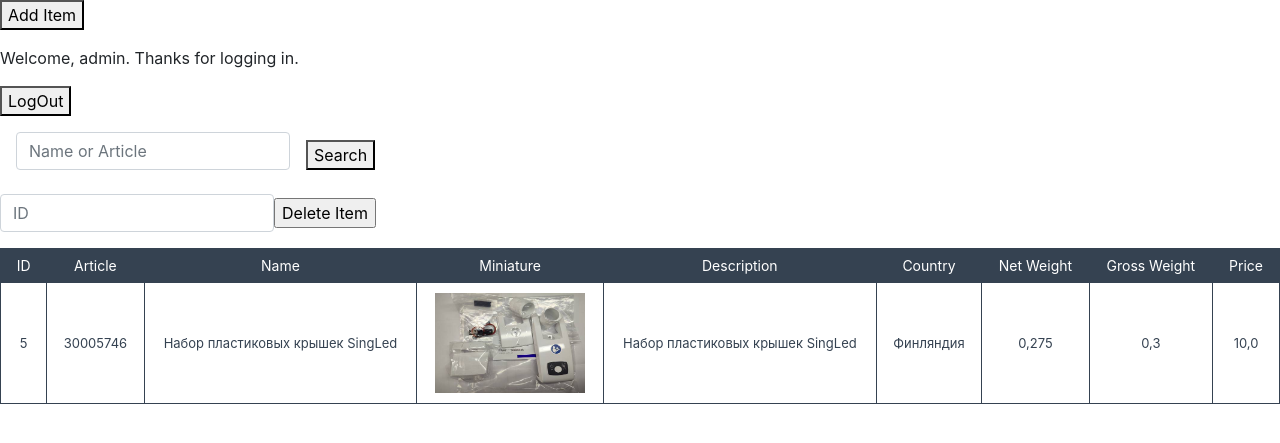
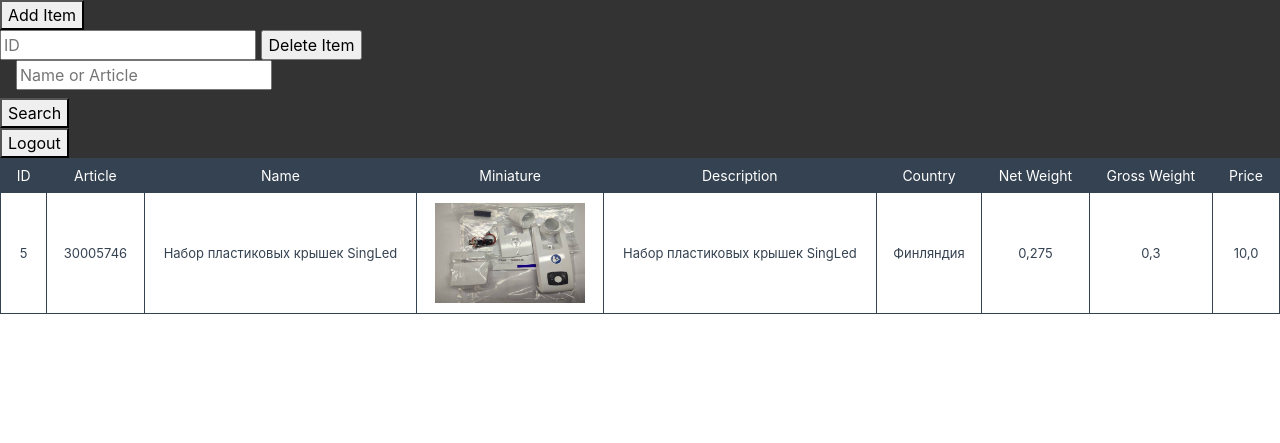
Before and after one commit to UISJOKE/StockWeb, a Django app: page /stock in a window 1280 px wide. Shown: the top 443 px of the page. Run offline with Django 4.2, Linux system fonts and the light colour scheme; a user stored in the database is signed in; data comes from the database, SQL or seed files in the repository; some libraries are stand-ins or nearby versions.

```diff
--- a/static/css/iksweb.css
+++ b/static/css/iksweb.css
@@ -3,3 +3,30 @@ th{font-weight:normal;font-size:14px; color:#ffffff;background-color:#354251;}
 td{font-size:13px;color:#354251;}
 td,th{white-space:pre-wrap;padding:10px 15px;line-height:13px;vertical-align: middle;border: 1px solid #354251;}	table.iksweb tr:hover{background-color:#f9fafb}
 tr:hover td{color:#354251;cursor:default;}
+
+.topnav {
+    background-color: #333;
+    overflow: hidden;
+}
+
+/* Style the links inside the navigation bar */
+.topnav a {
+    float: left;
+    color: #f2f2f2;
+    text-align: center;
+    padding: 14px 16px;
+    text-decoration: none;
+    font-size: 17px;
+}
+
+/* Change the color of links on hover */
+.topnav a:hover {
+    background-color: #ddd;
+    color: black;
+}
+
+/* Add a color to the active/current link */
+.topnav a.active {
+    background-color: #4CAF50;
+    color: white;
+}
--- a/stock/urls.py
+++ b/stock/urls.py
@@ -6,7 +6,7 @@ from . import views
 
 urlpatterns = [
                   path('', views.mainOfStock, name='Main-of-Stock'),
-                  path('stock', StockView.as_view(template_name='index.html'), name='stock-home'),
+                  path('stock', StockView.as_view(template_name='red.html'), name='stock-home'),
                   path('', include('django.contrib.auth.urls')),
                   path("create", views.CreateStockView.as_view(), name='create_stock'),
                   path('search', views.search, name='search'),
--- a/stock/views.py
+++ b/stock/views.py
@@ -12,7 +12,7 @@ from .form import StockForm, UserRegisterForm
 
 class StockView(ListView):
     model = Stock
-    template_name = 'index.html'
+    template_name = 'red.html'
     context_object_name = 'stock'
 
     def dispatch(self, request, *args, **kwargs):
@@ -81,7 +81,7 @@ def delete(request):
         item.delete()
         return HttpResponseRedirect("/")
 
-    return render(request, 'index.html')
+    return render(request, 'red.html')
 
 def register(request):
     if request.method == 'POST':
--- a/templates/index.html
+++ /dev/null
@@ -1,68 +0,0 @@
-{% load static %}
-<link rel="stylesheet" href="{% static 'css/iksweb.css' %}">
-<link rel="stylesheet" href="https://stackpath.bootstrapcdn.com/bootstrap/4.5.0/css/bootstrap.min.css" integrity="sha384-9aIt2nRpC12Uk9gS9baDl411NQApFmC26EwAOH8WgZl5MYYxFfc+NcPb1dKGj7Sk" crossorigin="anonymous">
-<script src="https://ajax.googleapis.com/ajax/libs/jquery/3.4.1/jquery.min.js"></script>
-<body>
-<form action={% url "create_stock" %} method='POST'>
-    {% csrf_token %}
-    <button>Add Item</button>
-</form>
-<p>Welcome, {{ user.get_username }}. Thanks for logging in.</p>
-<form action={% url "logout" %} method='POST'>
-    {% csrf_token %}
-    <button>LogOut</button>
-</form>
-<form action="{% url 'search' %}" class="form-inline" method="get">
-
-<div class="form-group mb-8">
-
-
-</div>
-
-<div class="form-group mx-sm-3 mb-2">
-
-<label for="" class="sr-only">search</label>
-
-<input name="search" type="text" class="form-control" id="" placeholder="Name or Article">
-
-</div>
-
-<button type="submit" >Search</button>
-
-</form>
-<form action="{% url 'del' %}" class="form-inline" method="GET">
-    {% csrf_token %}
-    <input name="id" type="number" class="form-control" id="" placeholder="ID">
-    <input type="submit" value="Delete Item" />
-</form>
-<table>
-    <thead>
-    <tr>
-        <th>ID</th>
-        <th>Article</th>
-        <th>Name</th>
-        <th>Miniature</th>
-        <th>Description</th>
-        <th>Country</th>
-        <th>Net Weight</th>
-        <th>Gross Weight</th>
-        <th>Price</th>
-    </tr>
-    </thead>
-    <tbody>
-    {% for stocks in stock %}
-    <tr>
-        <td>{{ stocks.id }}</td>
-        <td>{{ stocks.article }}</td>
-        <td>{{ stocks.name }}</td>
-        <td><img width="150" height="100" src = '{{ stocks.photo.url }}' alt=""></td>
-        <td>{{ stocks.description }}</td>
-        <td>{{ stocks.country }}</td>
-        <td>{{ stocks.net_weight }}</td>
-        <td>{{ stocks.gross_weight }}</td>
-        <td>{{ stocks.price }}</td>
-    </tr>
-    {% endfor %}
-</table>
-
-</body>
--- /dev/null
+++ b/templates/red.html
@@ -0,0 +1,66 @@
+<!DOCTYPE html>
+{% load static %}
+<html lang="en">
+<head>
+    <meta charset="UTF-8">
+    <link rel="stylesheet" href="{% static 'css/iksweb.css' %}">
+    <link rel="stylesheet" href="https://stackpath.bootstrapcdn.com/bootstrap/4.5.0/css/bootstrap.min.css" integrity="sha384-9aIt2nRpC12Uk9gS9baDl411NQApFmC26EwAOH8WgZl5MYYxFfc+NcPb1dKGj7Sk" crossorigin="anonymous">
+    <script src="https://ajax.googleapis.com/ajax/libs/jquery/3.4.1/jquery.min.js"></script>
+    <title>Main</title>
+</head>
+<body>
+<div class="topnav">
+    <form action={% url "create_stock" %} method='POST'>
+        {% csrf_token %}
+        <button>Add Item</button>
+    </form>
+    <form action="{% url 'del' %}" method="GET">
+        {% csrf_token %}
+        <input name="id" type="number"  id="" placeholder="ID">
+        <input type="submit" value="Delete Item" />
+    </form>
+    <form action="{% url 'search' %}" method="get">
+        <div class="form-group mx-sm-3 mb-2">
+            <label for="" class="sr-only">search</label>
+            <input name="search" type="text"  id="" placeholder="Name or Article">
+        </div>
+            <button type="submit" >Search</button>
+    </form>
+    <form action={% url "logout" %} method='POST'>
+        {% csrf_token %}
+        <button>Logout</button>
+    </form>
+</div>
+<div>
+    <table>
+    <thead>
+    <tr>
+        <th>ID</th>
+        <th>Article</th>
+        <th>Name</th>
+        <th>Miniature</th>
+        <th>Description</th>
+        <th>Country</th>
+        <th>Net Weight</th>
+        <th>Gross Weight</th>
+        <th>Price</th>
+    </tr>
+    </thead>
+    <tbody>
+    {% for stocks in stock %}
+    <tr>
+        <td>{{ stocks.id }}</td>
+        <td>{{ stocks.article }}</td>
+        <td>{{ stocks.name }}</td>
+        <td><img width="150" height="100" src = '{{ stocks.photo.url }}' alt=""></td>
+        <td>{{ stocks.description }}</td>
+        <td>{{ stocks.country }}</td>
+        <td>{{ stocks.net_weight }}</td>
+        <td>{{ stocks.gross_weight }}</td>
+        <td>{{ stocks.price }}</td>
+    </tr>
+    {% endfor %}
+</table>
+</div>
+</body>
+</html>
```
Also changed, not shown: templates/base.html (deleted, +0 -15 lines), templates/stock/delete_views.html (deleted, +0 -10 lines).
